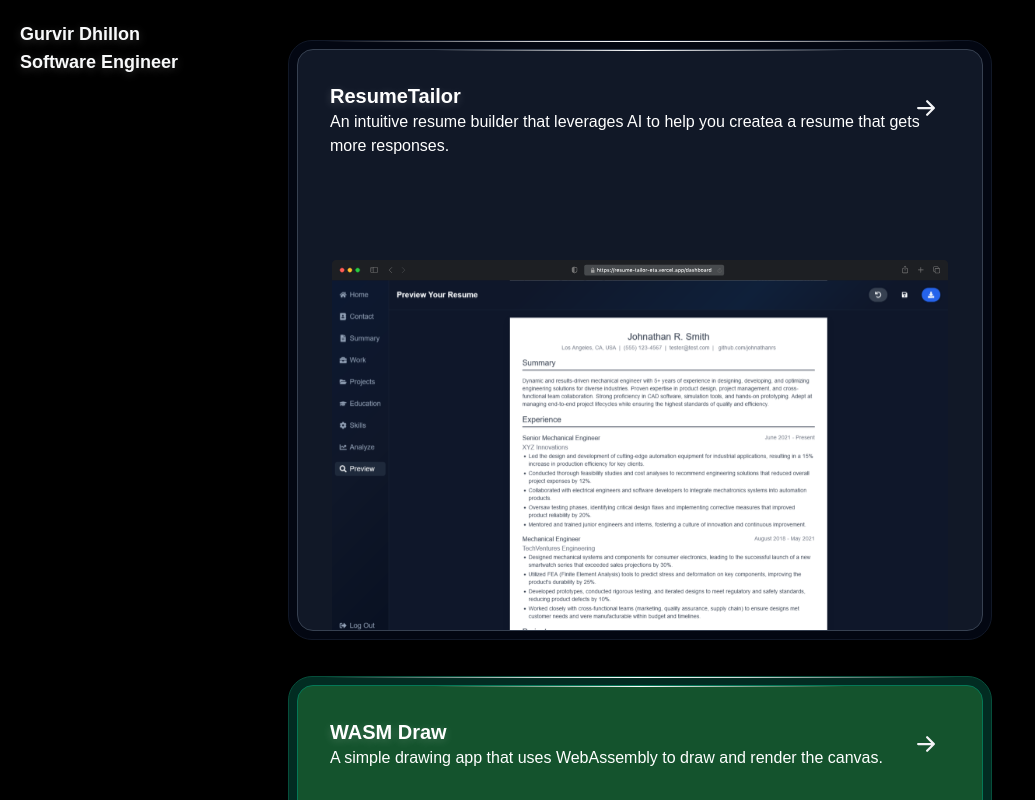
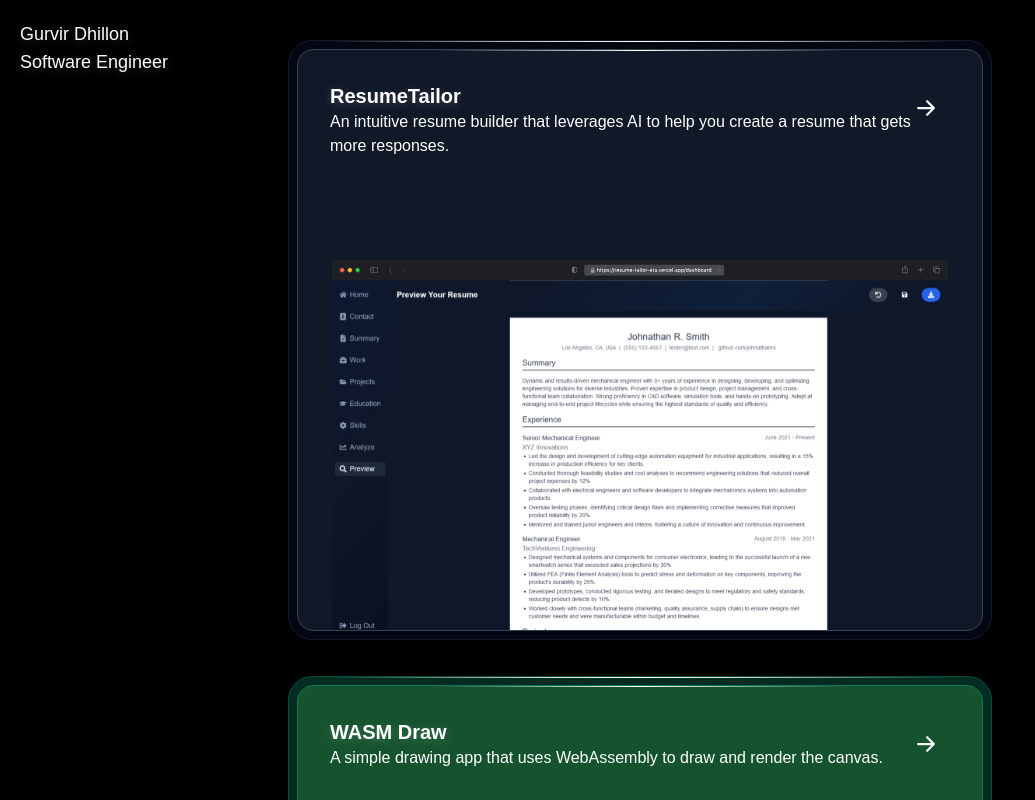
Before and after one commit to gdhillon2/portfolio, a Next.js app: page / in a window 1280 px wide. Shown: the top 800 px of the page, without its empty margins (0-1035 px from the left). Built offline with nearby package versions, Linux system fonts and the light colour scheme.

Commit message:
fixed typo in resumetailor card, added name and title in top left

```diff
--- a/app/layout.tsx
+++ b/app/layout.tsx
@@ -28,7 +28,7 @@
       <body
         className={`flex flex-col justify-center ${geistSans.variable} ${geistMono.variable} antialiased bg-black h-full w-full`}
       >
-        <div className="flex flex-col items-start w-full h-fit p-5 text-shadow text-lg font-bold fixed top-0 left-0">
+        <div className="flex flex-col items-start w-full h-fit p-5 text-shadow text-lg fixed top-0 left-0">
           <div>Gurvir Dhillon</div>
           <div>Software Engineer</div>
         </div>
--- a/app/page.tsx
+++ b/app/page.tsx
@@ -8,7 +8,7 @@
             <div className="animate-slide-in-up w-[60%] h-fit grid grid-cols-1 gap-9 p-5">
             <ProjectCard
                 projectTitle="ResumeTailor"
-                textContent="An intuitive resume builder that leverages AI to help you createa a resume that gets more responses."
+                textContent="An intuitive resume builder that leverages AI to help you create a resume that gets more responses."
                 imgSrc="/resumetailor.svg"
             />
             <ProjectCard
```
